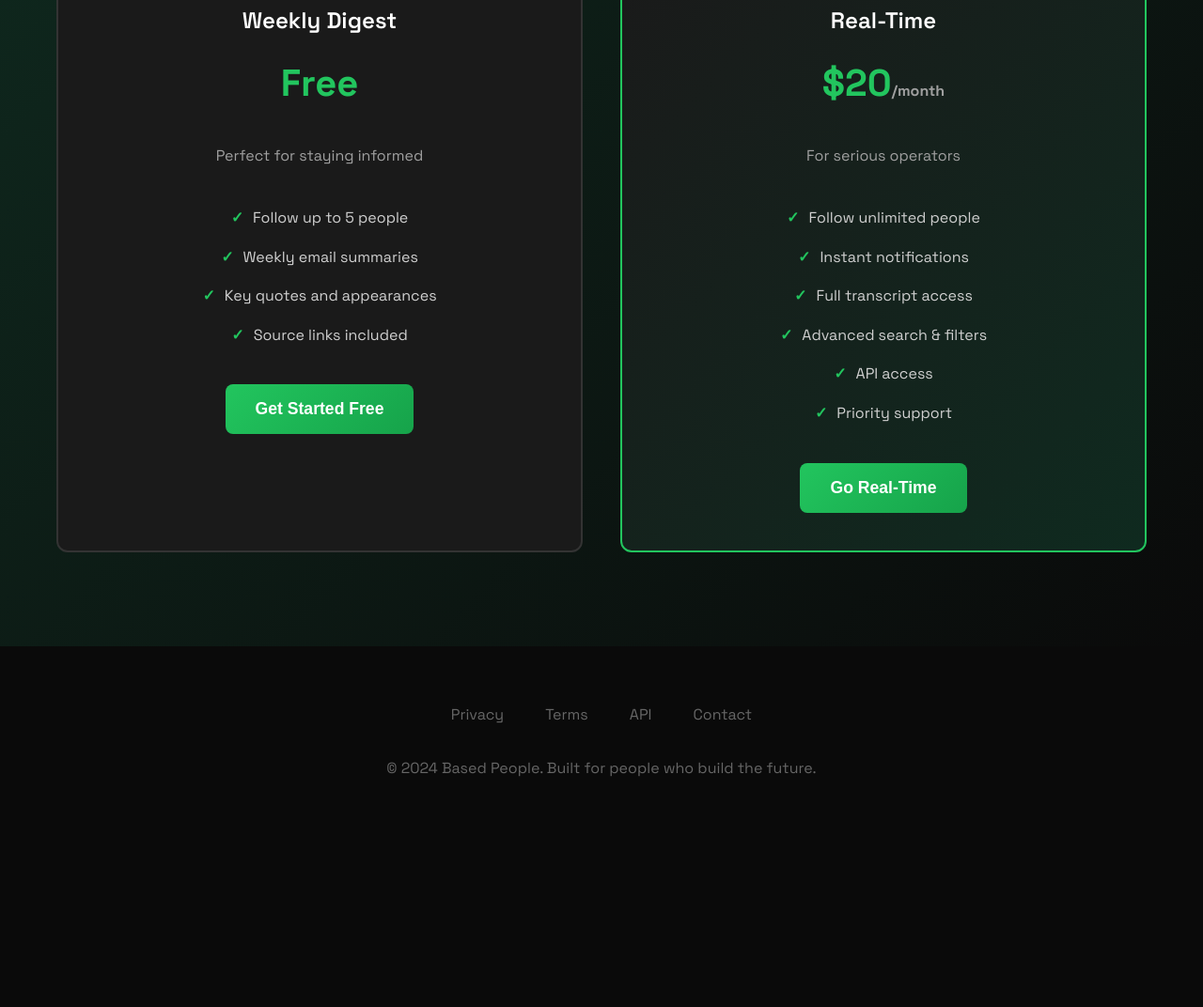
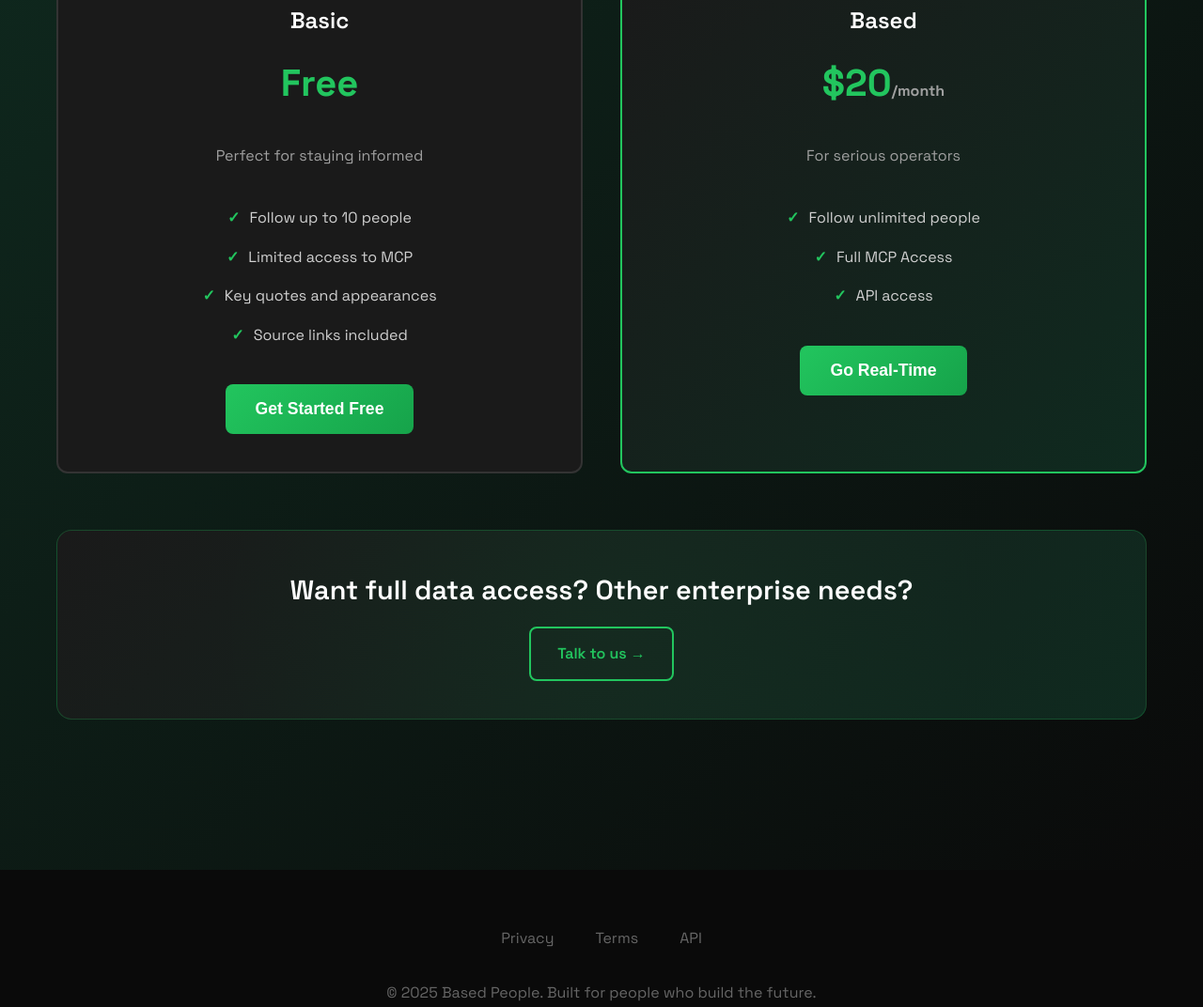
Before and after one commit to janwilmake/basedpeople, a plain HTML site: page index.html in a window 1280 px wide. Shown: the part 2565-3637 px from the top of the page at 94% size. Before the commit the page ends 3456 px from the top, so only its background shows below. Drawn offline with Linux system fonts and the light colour scheme.

Commit message:
improvements

```diff
--- a/index.html
+++ b/index.html
@@ -5,6 +5,30 @@
     <meta charset="UTF-8">
     <meta name="viewport" content="width=device-width, initial-scale=1.0">
     <title>Based People - Never Miss What Tech Leaders Actually Say</title>
+
+    <meta charset="UTF-8">
+    <meta name="viewport" content="width=device-width, initial-scale=1.0">
+    <meta name="description" content="Based People - Never Miss What Tech Leaders Actually Say" />
+    <meta name="robots" content="index, follow" />
+
+    <!-- Facebook Meta Tags -->
+    <meta property="og:url" content="https://basedpeople.com" />
+    <meta property="og:type" content="website" />
+    <meta property="og:title" content="Never miss What Based People Say" />
+    <meta property="og:description" content="Based People - Never Miss What Tech Leaders Actually Say" />
+    <meta property="og:image" content="https://quickog.com/screenshot/basedpeople.com" />
+    <meta property="og:image:alt" content="Based People - Never Miss What Tech Leaders Actually Say" />
+    <meta property="og:image:width" content="1200" />
+    <meta property="og:image:height" content="630" />
+
+    <!-- Twitter Meta Tags -->
+    <meta name="twitter:card" content="summary_large_image" />
+    <meta property="twitter:domain" content="basedpeople.com" />
+    <meta property="twitter:url" content="https://basedpeople.com" />
+    <meta name="twitter:title" content="Never miss What Based People Say" />
+    <meta name="twitter:description" content="Based People - Never Miss What Tech Leaders Actually Say" />
+    <meta name="twitter:image" content="https://quickog.com/screenshot/basedpeople.com" />
+
     <link href="https://fonts.googleapis.com/css2?family=Space+Grotesk:wght@300;400;600;700&display=swap"
         rel="stylesheet">
     <style>
@@ -332,34 +356,122 @@
             <h2 class="section-title">Choose Your Level</h2>
             <div class="pricing-grid">
                 <div class="pricing-card">
-                    <h3>Weekly Digest</h3>
+                    <h3>Basic</h3>
                     <div class="price">Free</div>
                     <p class="price-subtitle">Perfect for staying informed</p>
                     <ul class="features">
-                        <li>Follow up to 5 people</li>
-                        <li>Weekly email summaries</li>
+                        <li>Follow up to 10 people</li>
+                        <li>Limited access to MCP</li>
                         <li>Key quotes and appearances</li>
                         <li>Source links included</li>
                     </ul>
                     <button class="cta-button">Get Started Free</button>
                 </div>
                 <div class="pricing-card featured">
-                    <h3>Real-Time</h3>
+                    <h3>Based</h3>
                     <div class="price">$20<span style="font-size: 1rem; color: #a0a0a0;">/month</span></div>
                     <p class="price-subtitle">For serious operators</p>
                     <ul class="features">
                         <li>Follow unlimited people</li>
-                        <li>Instant notifications</li>
-                        <li>Full transcript access</li>
-                        <li>Advanced search & filters</li>
+                        <li>Full MCP Access</li>
                         <li>API access</li>
-                        <li>Priority support</li>
                     </ul>
                     <button class="cta-button">Go Real-Time</button>
                 </div>
             </div>
         </div>
+
+        <section class="enterprise-section" style="padding: 60px 0; ">
+            <div class="container">
+                <div class="enterprise-card">
+                    <div class="enterprise-content">
+                        <h3>Want full data access? Other enterprise needs?</h3>
+                        <a href="https://x.com/janwilmake" class="enterprise-cta" target="_blank">Talk to us →</a>
+                    </div>
+                </div>
+            </div>
+        </section>
     </section>
+
+
+
+    <style>
+        .enterprise-card {
+            background: linear-gradient(135deg, #1a1a1a 0%, #0f2a1f 100%);
+            border: 1px solid #22c55e40;
+            border-radius: 16px;
+            padding: 40px;
+            text-align: center;
+            position: relative;
+            overflow: hidden;
+        }
+
+        .enterprise-card::before {
+            content: '';
+            position: absolute;
+            top: 0;
+            left: 0;
+            right: 0;
+            bottom: 0;
+            background: radial-gradient(circle at 50% 50%, rgba(34, 197, 94, 0.05) 0%, transparent 70%);
+            pointer-events: none;
+        }
+
+        .enterprise-content {
+            position: relative;
+            z-index: 2;
+        }
+
+        .enterprise-card h3 {
+            font-size: 1.8rem;
+            font-weight: 600;
+            color: #ffffff;
+            margin-bottom: 1rem;
+        }
+
+        .enterprise-card p {
+            font-size: 1.1rem;
+            color: #c0c0c0;
+            margin-bottom: 2rem;
+            max-width: 600px;
+            margin-left: auto;
+            margin-right: auto;
+        }
+
+        .enterprise-cta {
+            display: inline-block;
+            padding: 14px 28px;
+            background: transparent;
+            color: #22c55e;
+            text-decoration: none;
+            border: 2px solid #22c55e;
+            border-radius: 8px;
+            font-weight: 600;
+            font-size: 1rem;
+            transition: all 0.3s ease;
+        }
+
+        .enterprise-cta:hover {
+            background: #22c55e;
+            color: #0a0a0a;
+            transform: translateY(-2px);
+            box-shadow: 0 8px 25px rgba(34, 197, 94, 0.25);
+        }
+
+        @media (max-width: 768px) {
+            .enterprise-card {
+                padding: 30px 20px;
+            }
+
+            .enterprise-card h3 {
+                font-size: 1.4rem;
+            }
+
+            .enterprise-card p {
+                font-size: 1rem;
+            }
+        }
+    </style>
 
     <footer>
         <div class="container">
@@ -367,9 +479,8 @@
                 <a href="#privacy">Privacy</a>
                 <a href="#terms">Terms</a>
                 <a href="#api">API</a>
-                <a href="mailto:hello@basedpeople.com">Contact</a>
             </div>
-            <p>&copy; 2024 Based People. Built for people who build the future.</p>
+            <p>&copy; 2025 Based People. Built for people who build the future.</p>
         </div>
     </footer>
 
```
Also changed, not shown: index.html.md (added, +1 -0 lines), README.md, 1 other file.
